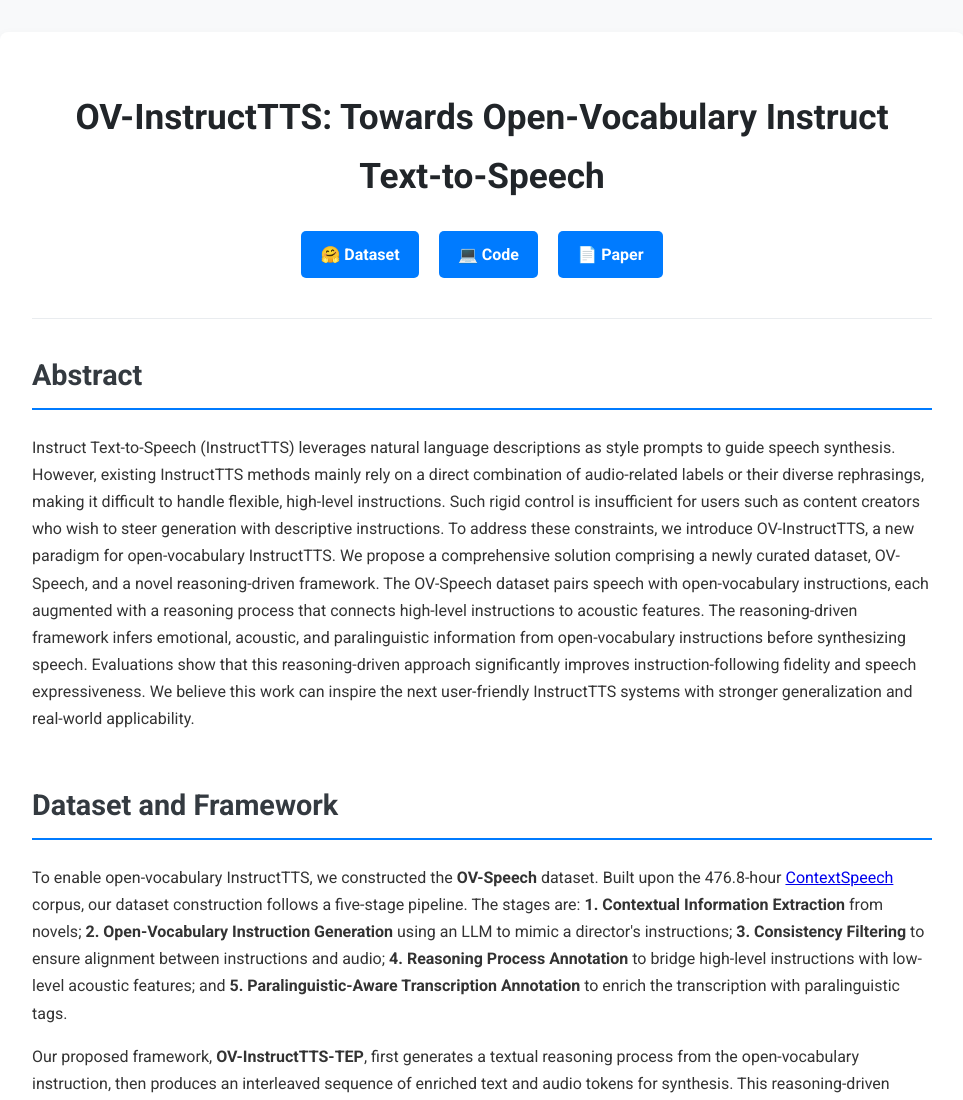
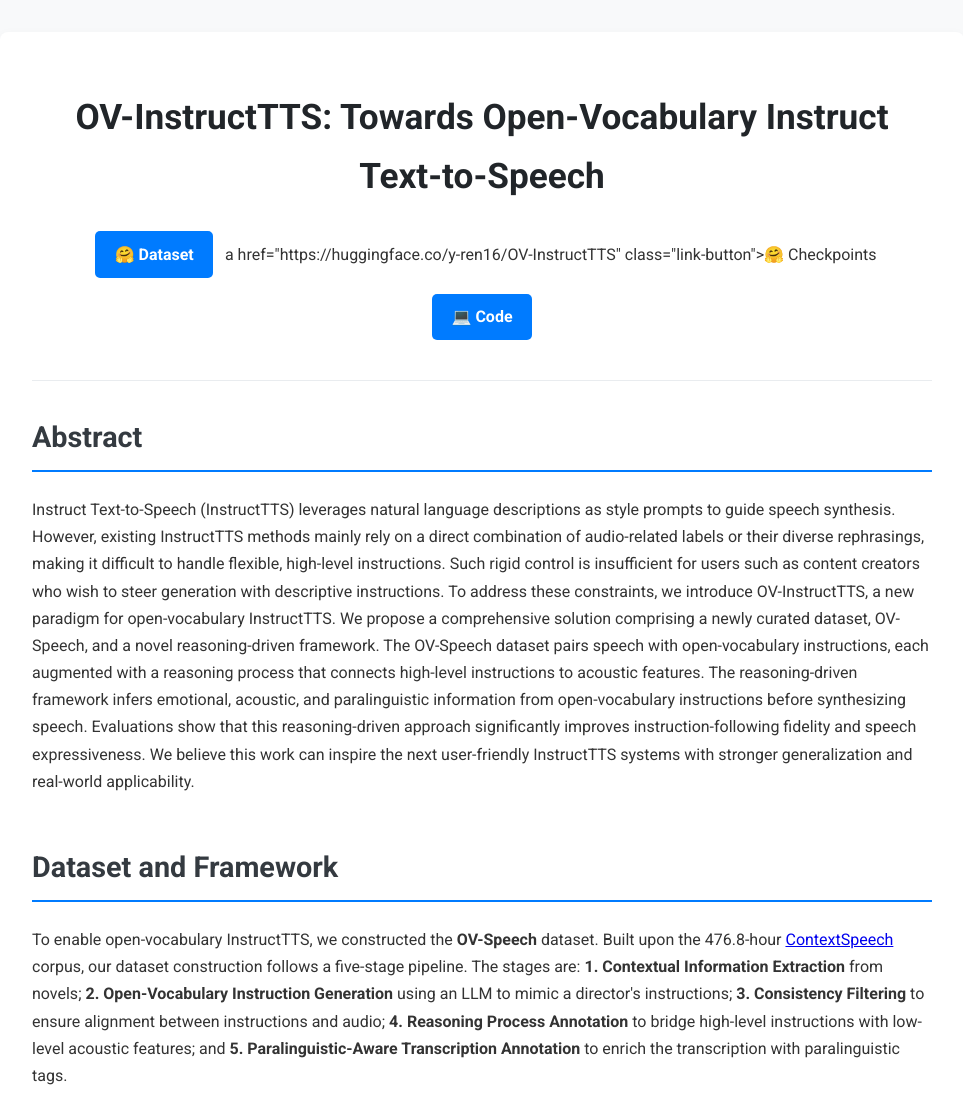
Before and after one commit to y-ren16/OV-InstructTTS, a plain HTML site: page index.html in a window 1280 px wide. Shown: the top 1100 px of the page, without its empty margins (158-1121 px from the left). Drawn offline with Linux system fonts and the light colour scheme.

Commit message:
update demo pages and readme

```diff
--- a/index.html
+++ b/index.html
@@ -13,8 +13,9 @@
             <h1>OV-InstructTTS: Towards Open-Vocabulary Instruct Text-to-Speech</h1>
             <div class="links">
                  <a href="https://huggingface.co/datasets/y-ren16/OVSpeech" class="link-button">🤗 Dataset</a>
+                 a href="https://huggingface.co/y-ren16/OV-InstructTTS" class="link-button">🤗 Checkpoints</a>
                  <a href="https://github.com/y-ren16/OV-InstructTTS" class="link-button">💻 Code</a>
-                 <a href="https://arxiv.org/abs/your-paper-id" class="link-button">📄 Paper</a>
+                 <!-- <a href="https://arxiv.org/abs/your-paper-id" class="link-button">📄 Paper</a> -->
             </div>
         </header>
 
```
Also changed, not shown: 1 other file.
